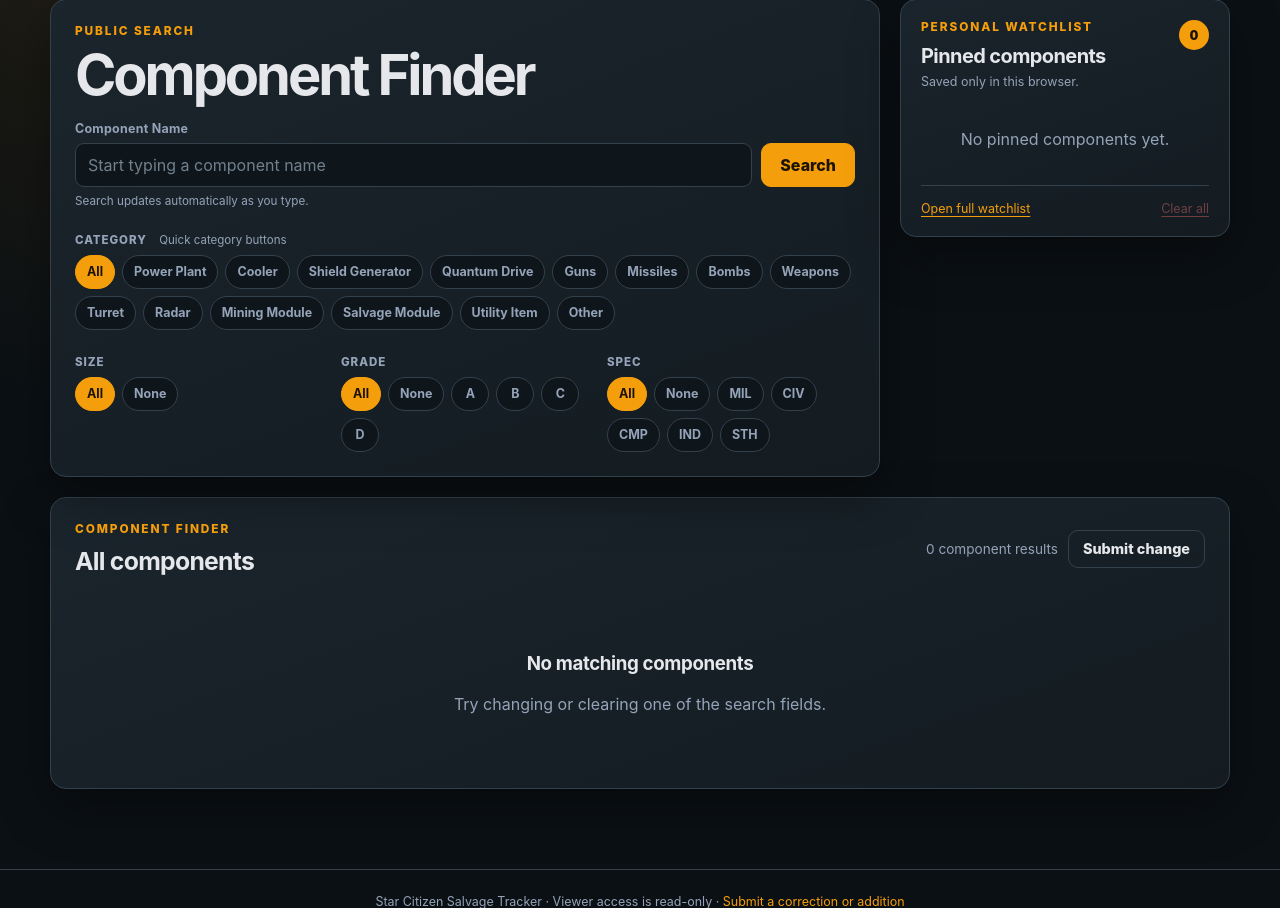
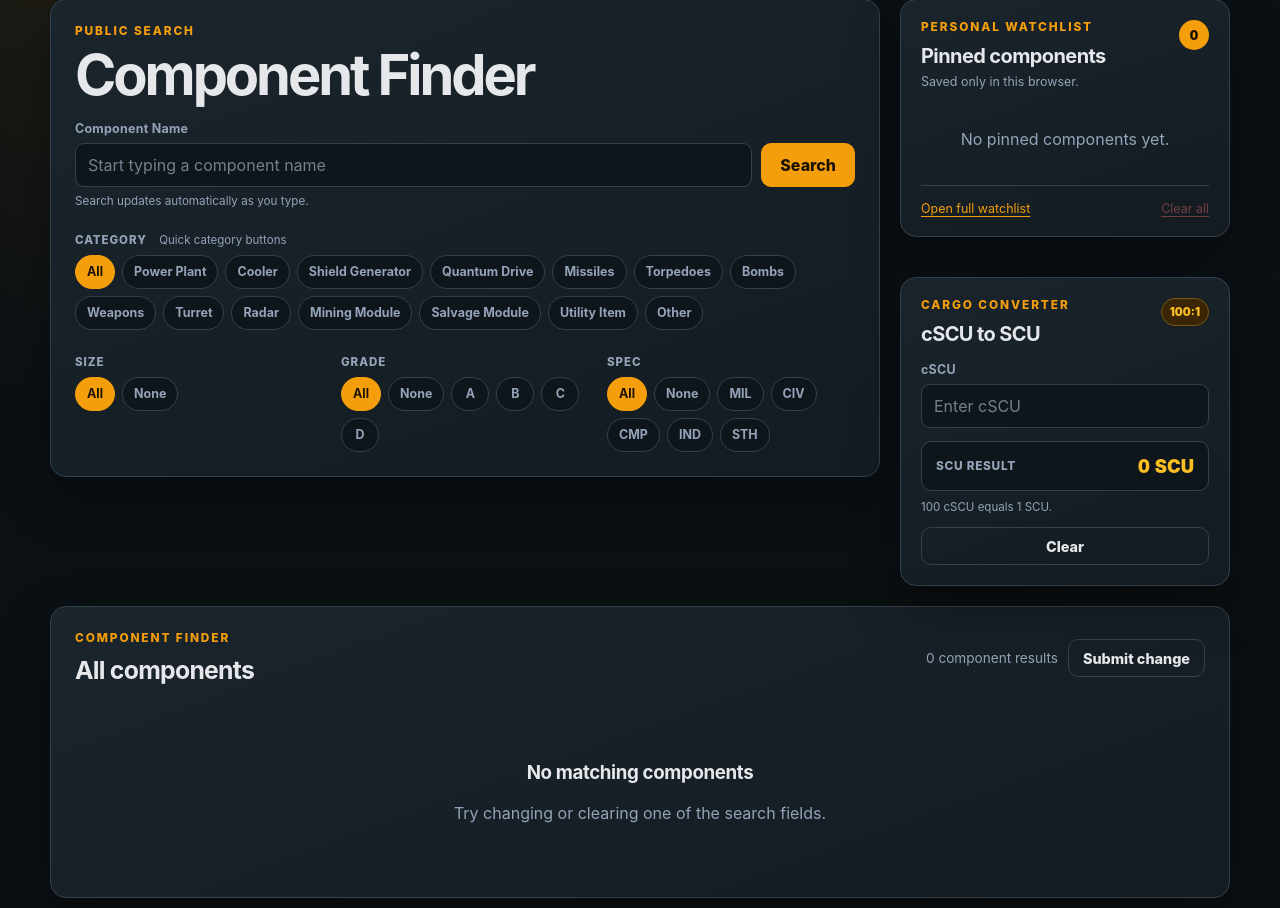
Before and after one commit to nitestalker5286/studious-octo-giggle, a Flask app: page / in a window 1280 px wide. Shown: the part 127-1035 px from the top of the page. Run offline with Flask 3, Linux system fonts and the light colour scheme; data that the repository does not hold is empty.

Commit message:
Add calculator and update component categories

```diff
--- a/app.py
+++ b/app.py
@@ -42,8 +42,8 @@ CATEGORY_OPTIONS = (
     "Cooler",
     "Shield Generator",
     "Quantum Drive",
-    "Guns",
     "Missiles",
+    "Torpedoes",
     "Bombs",
     "Weapons",
     "Turret",
--- a/static/app.js
+++ b/static/app.js
@@ -437,6 +437,35 @@
     }
   }
 
+  function formatScu(value) {
+    return new Intl.NumberFormat(undefined, {
+      maximumFractionDigits: 6,
+      useGrouping: true,
+    }).format(value);
+  }
+
+  function updateCscuCalculator(calculator) {
+    if (!calculator) return;
+    const input = calculator.querySelector("[data-cscu-input]");
+    const output = calculator.querySelector("[data-scu-result]");
+    if (!input || !output) return;
+    const raw = input.value.trim();
+    const cscu = Number(raw);
+    if (!raw) {
+      output.value = "0 SCU";
+      output.textContent = "0 SCU";
+      return;
+    }
+    if (!Number.isFinite(cscu) || cscu < 0) {
+      output.value = "Enter a valid amount";
+      output.textContent = "Enter a valid amount";
+      return;
+    }
+    const result = `${formatScu(cscu / 100)} SCU`;
+    output.value = result;
+    output.textContent = result;
+  }
+
   function renumberSourceRows(editor) {
     editor.querySelectorAll("[data-source-row]").forEach((row, index) => {
       const label = row.querySelector(".field > span");
@@ -492,6 +521,15 @@
         writePins([]);
         refreshWatchlistUI();
       }
+      return;
+    }
+    const calculatorClear = event.target.closest("[data-cscu-clear]");
+    if (calculatorClear) {
+      const calculator = calculatorClear.closest("[data-cscu-calculator]");
+      const input = calculator && calculator.querySelector("[data-cscu-input]");
+      if (input) input.value = "";
+      updateCscuCalculator(calculator);
+      if (input) input.focus();
     }
   });
 
@@ -520,7 +558,10 @@
     const notes = event.target.closest("[data-notes-id]");
     if (notes) {
       updatePinMetadata(notes.dataset.notesId, { notes: notes.value.slice(0, 500) });
+      return;
     }
+    const cscuInput = event.target.closest("[data-cscu-input]");
+    if (cscuInput) updateCscuCalculator(cscuInput.closest("[data-cscu-calculator]"));
   });
 
   function enableLiveResults(formSelector, inputSelector, targetSelector, delay, statusSelector) {
@@ -604,6 +645,7 @@
     if (event.key === STORAGE_KEY || event.key === SORT_KEY) refreshWatchlistUI();
   });
   document.querySelectorAll("[data-change-request-form]").forEach(updateChangeRequestContext);
+  document.querySelectorAll("[data-cscu-calculator]").forEach(updateCscuCalculator);
   document.querySelectorAll("[data-source-editor]").forEach(renumberSourceRows);
   refreshWatchlistUI();
 })();
--- a/static/styles.css
+++ b/static/styles.css
@@ -159,7 +159,6 @@ tbody tr:hover { background: rgba(245,158,11,.045); }
 .result-card-tools { display: flex; align-items: center; gap: 9px; }
 .result-card-heading h3 { margin-bottom: 8px; font-size: 1.2rem; }
 .result-card-heading .eyebrow { margin-bottom: 5px; }
-.result-qty { color: var(--accent); font-size: 1.1rem; }
 .result-ship { display: inline-block; font-weight: 800; margin-bottom: 5px; }
 .result-subtext { color: var(--muted); font-size: .82rem; }
 .result-facts { display: grid; grid-template-columns: repeat(3, 1fr); gap: 8px; margin: 15px 0 0; padding-top: 13px; border-top: 1px solid var(--line); }
@@ -171,7 +170,8 @@ tbody tr:hover { background: rgba(245,158,11,.045); }
 .public-main-column { min-width: 0; }
 .public-home-layout .filter-panel { margin-bottom: 0; }
 #component-results { width: 100%; min-width: 0; }
-.home-watchlist-panel { position: sticky; top: 92px; padding: 20px; max-height: calc(100vh - 112px); overflow: auto; }
+.home-sidebar { position: sticky; top: 92px; display: grid; gap: 20px; min-width: 0; }
+.home-watchlist-panel { padding: 20px; max-height: calc(100vh - 340px); overflow: auto; }
 .watchlist-panel-heading { display: flex; justify-content: space-between; gap: 14px; align-items: start; }
 .watchlist-panel-heading h2 { font-size: 1.25rem; }
 .pin-count-large { min-width: 30px; height: 30px; font-size: .82rem; }
@@ -187,6 +187,15 @@ tbody tr:hover { background: rgba(245,158,11,.045); }
 .watchlist-empty.compact p { margin-bottom: 0; }
 .watchlist-panel-actions { display: flex; justify-content: space-between; align-items: center; gap: 12px; padding-top: 15px; margin-top: 12px; border-top: 1px solid var(--line); font-size: .78rem; }
 .watchlist-panel-actions button:disabled { opacity: .4; cursor: not-allowed; }
+.cscu-calculator { width: 100%; padding: 20px; }
+.calculator-heading { display: flex; align-items: start; justify-content: space-between; gap: 14px; margin-bottom: 16px; }
+.calculator-heading h2 { font-size: 1.25rem; }
+.calculator-ratio { display: inline-flex; align-items: center; min-height: 28px; padding: 0 8px; border: 1px solid #7C5412; border-radius: 99px; color: var(--accent-hover); background: var(--accent-dark); font-size: .7rem; font-weight: 900; }
+.calculator-result { display: flex; align-items: center; justify-content: space-between; gap: 12px; margin-top: 13px; padding: 13px 14px; border: 1px solid var(--line); border-radius: 10px; background: var(--surface-deep); }
+.calculator-result span { color: var(--muted); font-size: .74rem; font-weight: 800; text-transform: uppercase; letter-spacing: .06em; }
+.calculator-result output { color: var(--accent-hover); font-size: 1.15rem; font-weight: 900; font-variant-numeric: tabular-nums; text-align: right; overflow-wrap: anywhere; }
+.calculator-note { color: var(--muted); margin: 9px 0 13px; font-size: .72rem; }
+.calculator-clear { width: 100%; }
 .watchlist-intro { display: flex; justify-content: space-between; align-items: end; gap: 28px; }
 .watchlist-header-actions { display: flex; align-items: end; gap: 12px; }
 .watchlist-sort-control { display: grid; gap: 5px; min-width: 170px; }
@@ -297,7 +306,8 @@ code { color: var(--accent); }
   .click-filter-grid { grid-template-columns: 1fr; gap: 0; }
   .ship-directory-intro { grid-template-columns: 1fr; gap: 18px; }
   .public-home-layout { grid-template-columns: 1fr; }
-  .home-watchlist-panel { position: static; max-height: none; }
+  .home-sidebar { position: static; }
+  .home-watchlist-panel { max-height: none; }
   .watchlist-grid { grid-template-columns: repeat(2, 1fr); }
   .review-intro, .request-context-grid { grid-template-columns: 1fr; }
   .review-safety-note { margin-top: 0; }
--- a/templates/index.html
+++ b/templates/index.html
@@ -77,7 +77,8 @@
 
 {% if not session.get('is_admin') %}
 </div>
-<aside class="panel home-watchlist-panel" data-home-watchlist aria-labelledby="home-watchlist-heading">
+<aside class="home-sidebar" aria-label="Personal tools">
+  <section class="panel home-watchlist-panel" data-home-watchlist aria-labelledby="home-watchlist-heading">
     <div class="watchlist-panel-heading">
       <div><p class="eyebrow">Personal watchlist</p><h2 id="home-watchlist-heading">Pinned components</h2></div>
       <span class="pin-count pin-count-large" data-pin-count aria-label="0 pinned components">0</span>
@@ -89,6 +90,14 @@
       <a href="{{ url_for('watchlist') }}">Open full watchlist</a>
       <button type="button" class="danger-link" data-clear-pins>Clear all</button>
     </div>
+  </section>
+  <section class="panel cscu-calculator" data-cscu-calculator aria-labelledby="cscu-calculator-heading">
+    <div class="calculator-heading"><div><p class="eyebrow">Cargo converter</p><h2 id="cscu-calculator-heading">cSCU to SCU</h2></div><span class="calculator-ratio">100:1</span></div>
+    <label class="field"><span>cSCU</span><input id="cscu-input" type="number" min="0" step="any" inputmode="decimal" placeholder="Enter cSCU" data-cscu-input aria-describedby="cscu-conversion-note"></label>
+    <div class="calculator-result" aria-live="polite"><span>SCU result</span><output data-scu-result for="cscu-input">0 SCU</output></div>
+    <p id="cscu-conversion-note" class="calculator-note">100 cSCU equals 1 SCU.</p>
+    <button type="button" class="button button-secondary button-small calculator-clear" data-cscu-clear>Clear</button>
+  </section>
 </aside>
 </div>
 {% endif %}
@@ -142,7 +151,7 @@
   {% else %}
   <div class="table-wrap public-results-table grouped-results-table">
     <table>
-      <thead><tr><th>Component</th><th>Category</th><th>Size</th><th>Grade</th><th>Spec</th><th class="number">Total Qty</th><th>Sources</th><th class="actions">Watchlist</th></tr></thead>
+      <thead><tr><th>Component</th><th>Category</th><th>Size</th><th>Grade</th><th>Spec</th><th>Sources</th><th class="actions">Watchlist</th></tr></thead>
       <tbody>
       {% for component in components %}
         <tr>
@@ -151,7 +160,6 @@
           <td data-label="Size">{{ component.size or '—' }}</td>
           <td data-label="Grade">{{ component.grade or '—' }}</td>
           <td data-label="Spec">{{ component.spec or '—' }}</td>
-          <td data-label="Total Qty" class="number">{{ component.quantity }}</td>
           <td data-label="Sources" class="sources-cell">
             <details class="sources-disclosure">
               <summary>{{ component.source_count }} source{% if component.source_count != 1 %}s{% endif %}</summary>
@@ -184,7 +192,7 @@
   <div class="mobile-result-cards">
     {% for component in components %}
     <article class="result-card">
-      <div class="result-card-heading"><div><p class="eyebrow">{{ component.category }}</p><h3>{{ component.name }}</h3></div><div class="result-card-tools"><strong class="result-qty">×{{ component.quantity }}</strong><button type="button" class="pin-button pin-button-icon" aria-pressed="false" data-pin-component
+      <div class="result-card-heading"><div><p class="eyebrow">{{ component.category }}</p><h3>{{ component.name }}</h3></div><div class="result-card-tools"><button type="button" class="pin-button pin-button-icon" aria-pressed="false" data-pin-component
         data-group-id="{{ component.id }}" data-name="{{ component.name }}"
         data-category="{{ component.category }}" data-size="{{ component.size or '' }}"
         data-grade="{{ component.grade or '' }}" data-spec="{{ component.spec or '' }}"
```
Also changed, not shown: tests/test_app.py (+57 -3 lines), README.md. Lines whose indentation alone changed are shown as unchanged.
